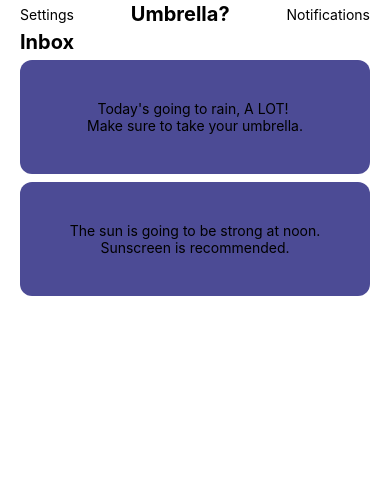
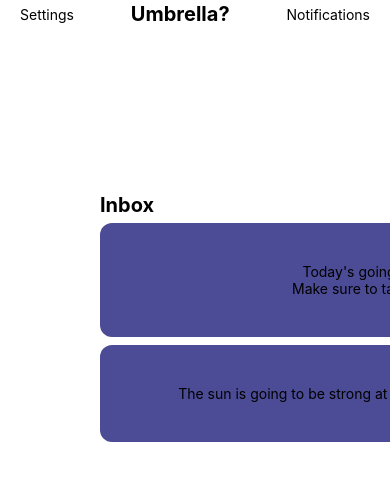
Before and after one commit to ErickSaito/MC855, a React Native app in the folder app/: screen / in a window 390 px wide. Shown: the top 480 px of the page. Built offline with nearby package versions, Linux system fonts and the light colour scheme.

Commit message:
[app] Added Home Screen and scroll view styles

```diff
--- a/app/src/screens/HomeScreen.tsx
+++ b/app/src/screens/HomeScreen.tsx
@@ -1,10 +1,21 @@
 import React, { PropsWithChildren } from 'react';
-import { Text, View } from 'react-native';
+import {
+  Dimensions,
+  FlatList,
+  ListRenderItemInfo,
+  ScrollView,
+  Text,
+  View,
+} from 'react-native';
 
 import Widget from '../components/Widget';
 
-const HomeScreen: React.FC<PropsWithChildren<{}>> = () => {
-  const sentences = [
+type Sentence = {
+  sentence: string;
+  icon: null;
+};
+
+const sentences: Sentence[] = [
   {
     sentence:
       "Today's going to rain, A LOT! \nMake sure to take your umbrella.",
@@ -16,21 +27,52 @@ const HomeScreen: React.FC<PropsWithChildren<{}>> = () => {
     icon: null,
   },
 ];
+
+const HomeScreen: React.FC<PropsWithChildren<{}>> = () => {
+  const screenDimensions = Dimensions.get('screen');
+
+  const renderInboxItem = ({ item }: ListRenderItemInfo<Sentence>) => {
     return (
-    <View className="flex-1 px-5">
-      <Text className="font-bold text-xl">Inbox</Text>
-      {sentences.map((sentence, index) => {
-        return (
-          <View className="my-1" key={index}>
+      <View className="my-1">
         <Widget>
           <View>
-                <Text className="text-center">{sentence.sentence}</Text>
-                {sentence.icon ? <Text>Icon</Text> : null}
+            <Text className="text-center">{item.sentence}</Text>
+            {item.icon ? <Text>Icon</Text> : null}
           </View>
         </Widget>
       </View>
     );
-      })}
+  };
+
+  return (
+    <View className="flex-1 justify-center">
+      <ScrollView
+        horizontal={true}
+        pagingEnabled
+        decelerationRate="fast"
+        disableIntervalMomentum={true}
+        className="flex-grow-0 h-3/5"
+        bounces={false}>
+        <View
+          className="items-center"
+          style={{ width: screenDimensions.width }}>
+          <FlatList
+            className="w-3/4"
+            ListHeaderComponent={
+              <Text className="font-bold text-xl">Inbox</Text>
+            }
+            data={sentences}
+            keyExtractor={(_, index) => index.toString()}
+            renderItem={renderInboxItem}
+            bounces={false}
+          />
+        </View>
+        <View
+          className="items-center"
+          style={{ width: screenDimensions.width }}>
+          <Text className="font-bold text-xl">Details</Text>
+        </View>
+      </ScrollView>
     </View>
   );
 };
--- a/app/tailwind.config.js
+++ b/app/tailwind.config.js
@@ -7,6 +7,13 @@ module.exports = {
   theme: {
     extend: {
       colors,
+      width: {
+        '1/4': '25%',
+        half: '50%',
+        '3/4': '75%',
+        full: '100%',
+        350: '350px',
+      },
     },
   },
   plugins: [],
```
Also changed, not shown: 2 other files (tests, documents, lock files or other folders). Lines whose indentation alone changed are shown as unchanged.
